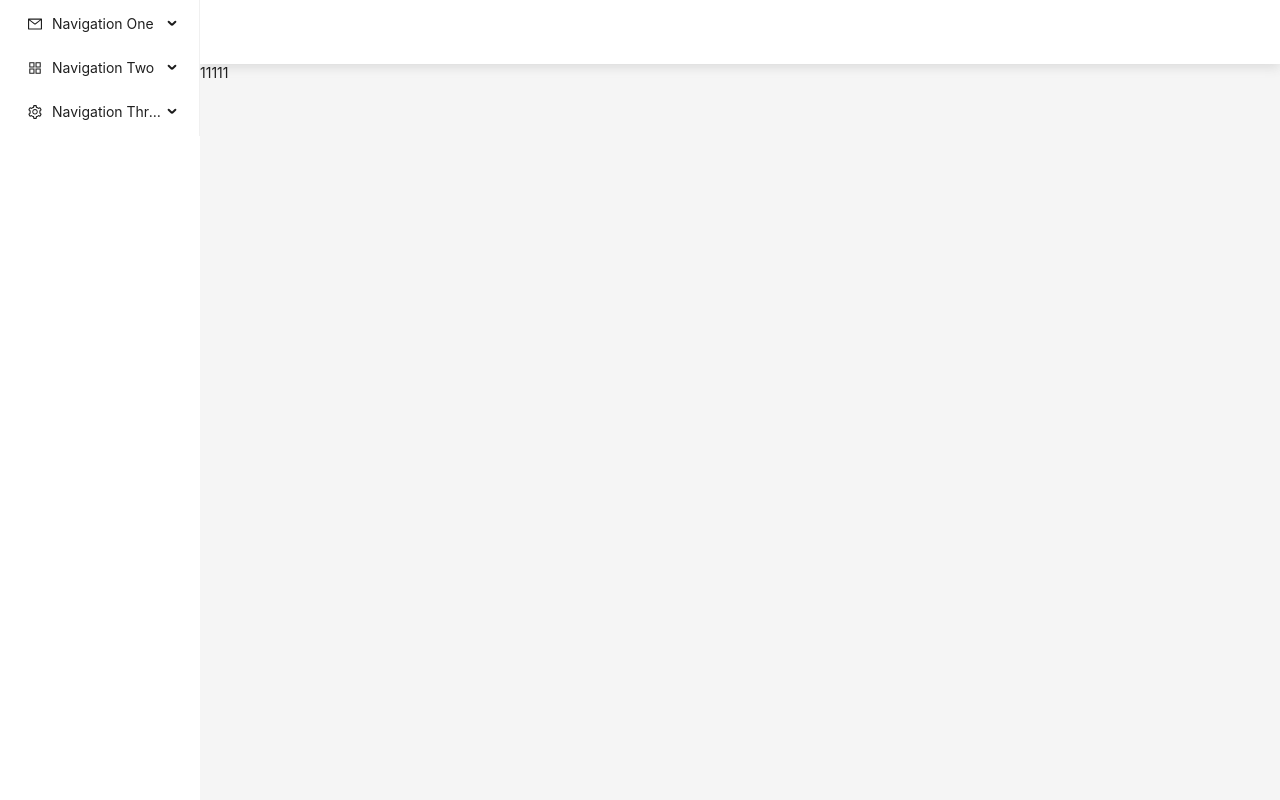
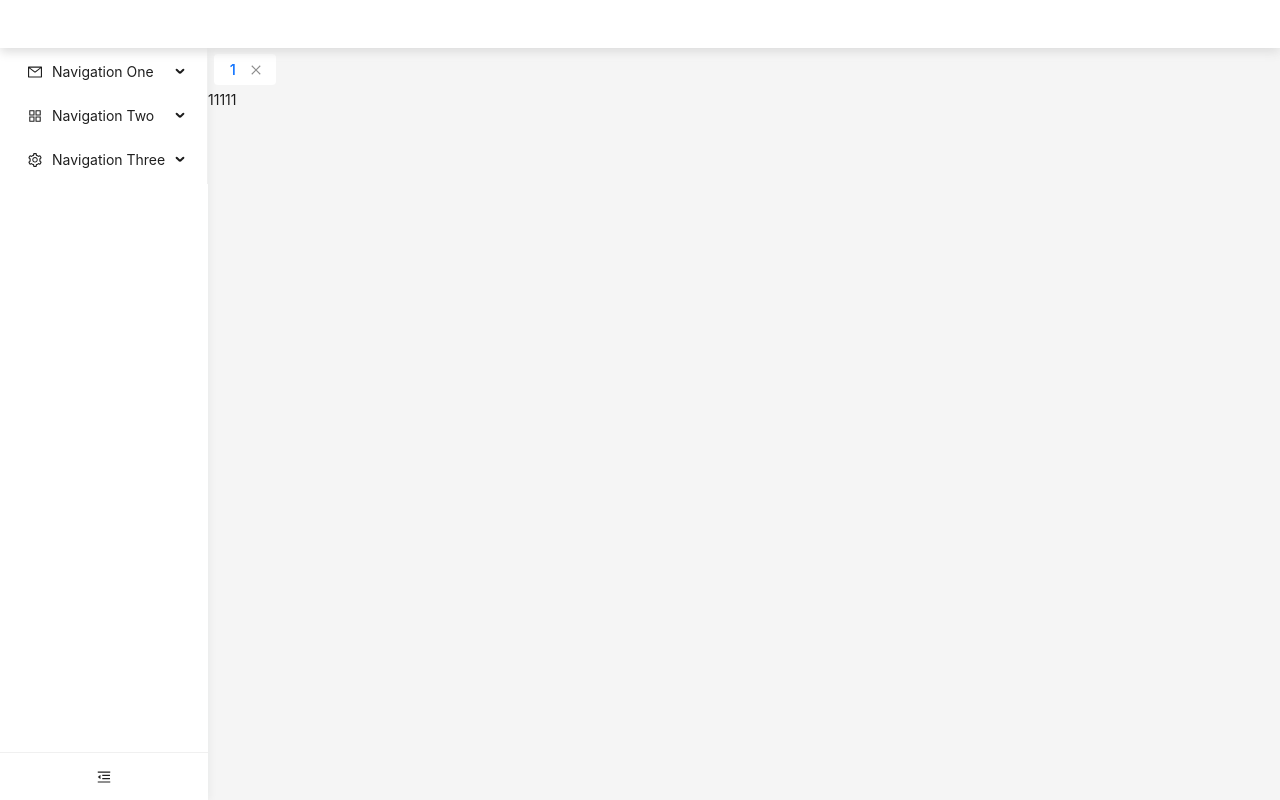
Before and after one commit to Pilotager/react-admin, a React (Vite) app: page / in a window 1280 px wide. Built offline with nearby package versions, Linux system fonts and the light colour scheme.

Commit message:
feat: 🎸 添加导航页签样式、导航页签公共store

```diff
--- /dev/null
+++ b/src/interfaces/index.d.ts
@@ -0,0 +1 @@
+export * from './layout/tag';
--- /dev/null
+++ b/src/interfaces/layout/tag.d.ts
@@ -0,0 +1,6 @@
+// 页签tag
+export interface ITagItem {
+  path: string; // 路径
+  code: string;
+  closable: boolean; // 是否可关闭
+}
--- /dev/null
+++ b/src/layout/Header/index.less
@@ -0,0 +1,31 @@
+.admin-layout {
+  &-header {
+    height: 48px !important;
+    line-height: 48px !important;
+    padding: 0 16px !important;
+    background: #fff !important;
+    box-shadow: 0 4px 10px #ddd;
+    z-index: 9;
+
+    &_logo {
+      position: relative;
+      overflow: hidden;
+      height: 100%;
+
+      a {
+        display: flex;
+        align-items: center;
+        height: 100%;
+      }
+
+      h1 {
+        height: 32px;
+        margin: 0 0 0 12px;
+        color: #fff;
+        font-weight: 600;
+        font-size: 18px;
+        line-height: 32px;
+      }
+    }
+  }
+}
--- /dev/null
+++ b/src/layout/Header/index.tsx
@@ -0,0 +1,20 @@
+import './index.less';
+
+import { FC } from 'react';
+import { Layout } from 'antd';
+
+const { Header } = Layout;
+
+const HeaderWrap: FC = () => {
+  return (
+    <Header className='admin-layout-header'>
+      <div className='admin-layout-header_logo'>
+        <a href=''>
+          <h1>React Admin</h1>
+        </a>
+      </div>
+    </Header>
+  );
+};
+
+export default HeaderWrap;
--- a/src/layout/Layout/index.less
+++ b/src/layout/Layout/index.less
@@ -1,8 +1,25 @@
 .admin-layout {
   height: 100%;
 
-  &-header {
-    background: #fff !important;
-    box-shadow: 0 4px 10px #ddd;
+  &-logo {
+    height: 64px;
+    padding: 10px;
+    display: flex;
+    justify-content: center;
+  }
+
+  &-sider {
+    box-shadow: 2px 0 8px 0 rgb(29 35 41 / 5%);
+  }
+
+  &-trigger {
+    padding: 0 16px;
+    height: 48px;
+    border-top: 1px solid rgba(0, 0, 0, 0.06);
+  }
+
+  &-menu-wrap {
+    height: 100%;
+    overflow: hidden auto;
   }
 }
--- a/src/layout/Layout/index.tsx
+++ b/src/layout/Layout/index.tsx
@@ -1,12 +1,20 @@
 import './index.less';
 
-import { FC, useState } from 'react';
+import { FC, Suspense, useState, createElement } from 'react';
 import { Outlet, useLocation } from 'react-router-dom';
 import { Layout, type MenuProps } from 'antd';
-import { AppstoreOutlined, SettingOutlined, MailOutlined } from '@ant-design/icons';
+import {
+  AppstoreOutlined,
+  SettingOutlined,
+  MailOutlined,
+  MenuFoldOutlined,
+  MenuUnfoldOutlined,
+} from '@ant-design/icons';
+import Header from '../Header';
+import TagsNav from '../TagsNav';
 import Menu from '../Menu';
 
-const { Header, Content, Sider } = Layout;
+const { Content, Sider } = Layout;
 
 type MenuItem = Required<MenuProps>['items'][number];
 
@@ -46,23 +54,45 @@ const items: MenuItem[] = [
   ]),
 ];
 
+const TriggerNode: FC<{ collapsed: boolean; onClick: () => void }> = ({ collapsed, onClick }) => {
+  return (
+    <div className='admin-layout-trigger' onClick={onClick}>
+      {createElement(collapsed ? MenuUnfoldOutlined : MenuFoldOutlined, {
+        className: 'trigger',
+      })}
+    </div>
+  );
+};
+
 const LayoutWrap: FC = () => {
   const location = useLocation();
   const [selectedKey, setSelectedKey] = useState<string>(location.pathname);
+  const [collapsed, setCollapsed] = useState(false);
 
   return (
     <Layout className='admin-layout'>
-      <Sider trigger={null} collapsible theme='light'>
+      <Header />
+      <Layout>
+        <Sider
+          collapsible
+          collapsed={collapsed}
+          trigger={<TriggerNode collapsed={collapsed} onClick={() => setCollapsed(!collapsed)} />}
+          theme='light'
+          width={208}
+          className='admin-layout-sider'>
+          <div className='admin-layout-menu-wrap'>
             <Menu
               data={items}
               selectedKey={selectedKey}
               onSelectedChange={(key) => setSelectedKey(key)}
             />
+          </div>
         </Sider>
-      <Layout>
-        <Header className='admin-layout-header'></Header>
         <Content>
+          <TagsNav />
+          <Suspense fallback={null}>
             <Outlet />
+          </Suspense>
         </Content>
       </Layout>
     </Layout>
--- /dev/null
+++ b/src/layout/TagsNav/index.less
@@ -0,0 +1,19 @@
+.admin-layout {
+  &-tab {
+    padding: 6px;
+
+    .ant-tabs-top > .ant-tabs-nav::before {
+      border-bottom: none;
+    }
+
+    .ant-tabs .ant-tabs-tab {
+      padding: 5px 12px 4px 16px;
+      font-size: 14px;
+      border-radius: 4px !important;
+      border: none;
+      margin-right: 6px;
+      background: #fff;
+      color: #808695;
+    }
+  }
+}
--- /dev/null
+++ b/src/layout/TagsNav/index.tsx
@@ -0,0 +1,33 @@
+import './index.less';
+
+import { FC } from 'react';
+import { Tabs } from 'antd';
+
+const tags = [
+  {
+    path: '',
+    closable: true,
+    label: '1',
+  },
+];
+
+const TagsNav: FC = () => {
+  return (
+    <div className='admin-layout-tab'>
+      <Tabs
+        tabBarStyle={{ margin: 0 }}
+        type='editable-card'
+        hideAdd
+        items={tags.map((tag) => {
+          return {
+            key: tag.path,
+            closable: tag.closable,
+            label: tag.label,
+          };
+        })}
+      />
+    </div>
+  );
+};
+
+export default TagsNav;
```
Also changed, not shown: src/stores/TagStore.ts (added, +53 -0 lines). Lines whose indentation alone changed are shown as unchanged.
